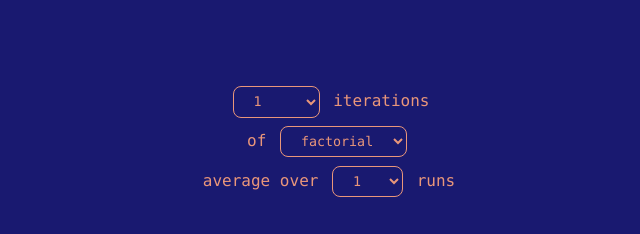
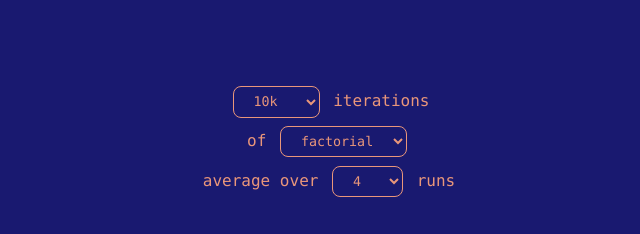
Before and after one commit to johh/wat2wasm-test, a website built with webpack: page src/index.html in a window 1280 px wide. Shown: the top 234 px of the page, 311-951 px from the left. Built offline with nearby package versions, Linux system fonts and the light colour scheme; what wabt would draw is missing.

Commit message:
add default options

```diff
--- a/src/index.html
+++ b/src/index.html
@@ -85,6 +85,7 @@
         <select id="iterations">
           <option value="1">1</option>
           <option value="1000">1k</option>
+          <option value="10000" selected>10k</option>
           <option value="100000">100k</option>
           <option value="1000000">1M</option>
         </select>
@@ -98,7 +99,7 @@
         average over
         <select id="runs">
           <option value="1">1</option>
-          <option value="4">4</option>
+          <option value="4" selected>4</option>
           <option value="8">8</option>
           <option value="16">16</option>
           <option value="32">32</option>
```
